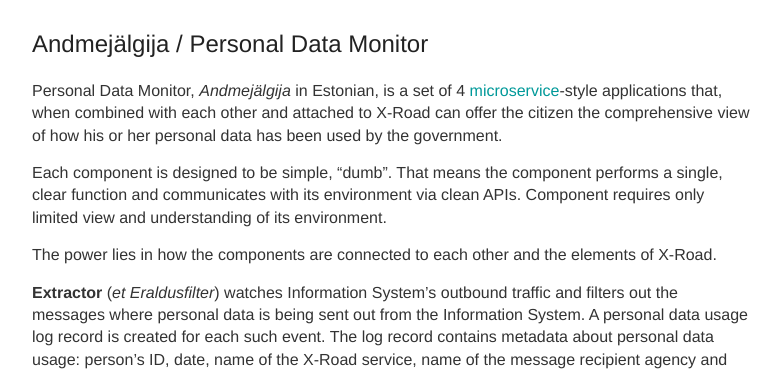
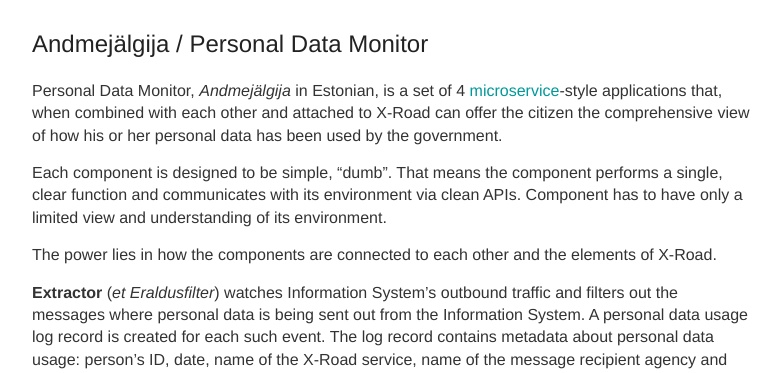
Before and after one commit to e-gov/AJ, a Jekyll site: the page built from _posts/2015-1-1-Presentation.md, in a window 1280 px wide and 900 px high. Shown: the top 373 px of the window, without its empty margins (248-1031 px from the left). Built offline with Jekyll 4.4.1, drawn with Linux system fonts in a browser that asks for light colours; Markdown is read by kramdown in place of the engine named in the settings.

Commit message:
Update 2015-1-1-Presentation.md

```diff
--- a/_posts/2015-1-1-Presentation.md
+++ b/_posts/2015-1-1-Presentation.md
@@ -5,7 +5,7 @@
 
 Personal Data Monitor, *Andmejälgija* in Estonian, is a set of 4 [microservice](https://en.wikipedia.org/wiki/Microservices)-style  applications that, when combined with each other and attached to X-Road can offer the citizen the comprehensive view of how his or her personal data has been used by the government.
 
-Each component is designed to be simple, "dumb". That means the component performs a single, clear function and communicates with its environment via clean APIs. Component requires only limited view and understanding of its environment.
+Each component is designed to be simple, "dumb". That means the component performs a single, clear function and communicates with its environment via clean APIs. Component has to have only a limited view and understanding of its environment.
 
 The power lies in how the components are connected to each other and the elements of X-Road.
 
@@ -67,7 +67,7 @@
 ---
 Personal Data Usage Verifier has three interfaces:
 
-(1) <img style='display: inline-block;' src='{{ site.url }}/img/RequiresRIGHT.svg'> requires a service that provides personal data usage log records
+(1) <img style='display: inline-block;' src='{{ site.url }}/img/RequiresLEFT.svg'> requires a service that provides personal data usage log records
 
 (2) <img style='display: inline-block;' src='{{ site.url }}/img/ProvidesLEFT.svg'> provides an UI to the Information System's auditor
 
```
